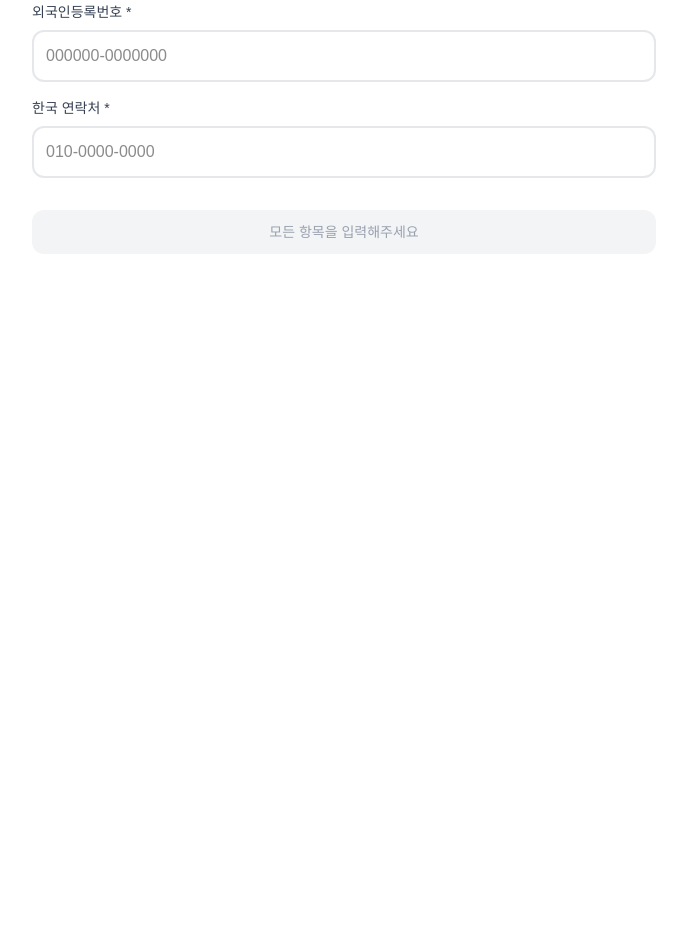
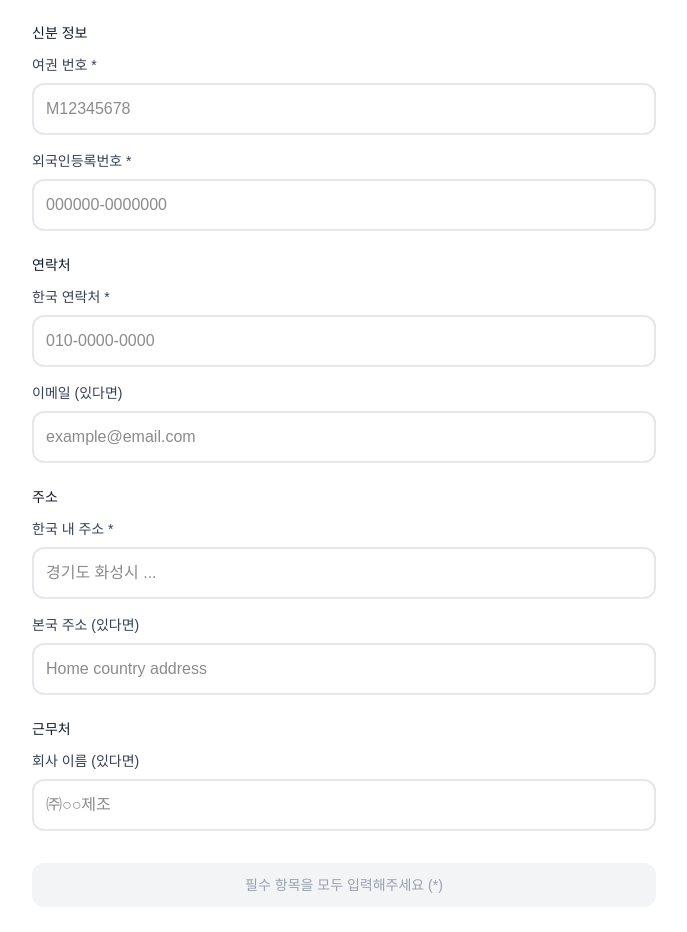
Before and after one commit to leesoyeol1213-glitch/immigration-helper, a Next.js app: page /start/step5 in a window 1280 px wide. Shown: the part 640-1572 px from the top of the page, without its empty margins (296-983 px from the left). Before the commit the page ends 934 px from the top, so only its background shows below. Built offline with nearby package versions, Linux system fonts and the light colour scheme.

Commit message:
feat: step5 입력란 확장 + PDF 필드 추가

```diff
--- a/app/start/step5/page.tsx
+++ b/app/start/step5/page.tsx
@@ -1,21 +1,46 @@
 "use client";
 
-import { useState } from "react";
+import { useState, useEffect } from "react";
 import Link from "next/link";
 
 export default function Step5Page() {
   const [name, setName] = useState("");
   const [nameKr, setNameKr] = useState("");
+  const [nationality, setNationality] = useState("");
   const [passport, setPassport] = useState("");
   const [alienNo, setAlienNo] = useState("");
   const [phone, setPhone] = useState("");
+  const [addressKr, setAddressKr] = useState("");
+  const [addressHome, setAddressHome] = useState("");
+  const [email, setEmail] = useState("");
+  const [companyName, setCompanyName] = useState("");
 
-  const isValid = name && passport && alienNo && phone;
+  useEffect(() => {
+    const saved = sessionStorage.getItem("personal_info");
+    if (saved) {
+      const data = JSON.parse(saved);
+      setName(data.name || "");
+      setNameKr(data.nameKr || "");
+      setNationality(data.nationality || "");
+      setPassport(data.passport || "");
+      setAlienNo(data.alienNo || "");
+      setPhone(data.phone || "");
+      setAddressKr(data.addressKr || "");
+      setAddressHome(data.addressHome || "");
+      setEmail(data.email || "");
+      setCompanyName(data.companyName || "");
+    }
+  }, []);
+
+  const isValid = name && passport && alienNo && phone && nationality && addressKr;
 
   const handleNext = () => {
     sessionStorage.setItem(
       "personal_info",
-      JSON.stringify({ name, nameKr, passport, alienNo, phone })
+      JSON.stringify({
+        name, nameKr, nationality, passport, alienNo,
+        phone, addressKr, addressHome, email, companyName,
+      })
     );
     window.location.href = "/start/result";
   };
@@ -30,9 +55,7 @@ export default function Step5Page() {
 
       <div className="max-w-2xl mx-auto px-6 pt-6">
         <div className="flex items-center gap-2 text-xs text-gray-500 mb-2">
-          <span>5 / 5</span>
-          <span>·</span>
-          <span>본인 정보 입력</span>
+          <span>5 / 5</span><span>·</span><span>본인 정보 입력</span>
         </div>
         <div className="h-1 bg-gray-100 rounded-full overflow-hidden">
           <div className="h-full bg-blue-700 rounded-full" style={{ width: "100%" }}></div>
@@ -54,94 +77,119 @@ export default function Step5Page() {
               개인정보는 저장되지 않습니다
             </p>
             <p className="text-xs text-green-700 leading-relaxed">
-              여기서 입력한 정보는 우리 서버나 브라우저에 저장되지 않아요.
-              <br />
-              창을 닫으면 자동으로 사라집니다.
+              여기서 입력한 정보는 우리 서버에 저장되지 않아요. 창을 닫으면 자동으로 사라집니다.
             </p>
           </div>
         </div>
 
+        {/* 기본 정보 */}
+        <h3 className="text-sm font-medium text-gray-900 mb-3 mt-4">기본 정보</h3>
         <div className="space-y-4">
           <div>
             <label className="block text-sm font-medium text-gray-700 mb-2">
               영문 이름 (여권 기준) *
             </label>
-            <input
-              type="text"
-              value={name}
-              onChange={(e) => setName(e.target.value.toUpperCase())}
-              placeholder="HONG GIL DONG"
-              className="w-full p-3 text-base border-2 border-gray-200 rounded-xl focus:border-blue-700 focus:outline-none"
-            />
+            <input type="text" value={name} onChange={(e) => setName(e.target.value.toUpperCase())} placeholder="HONG GIL DONG"
+              className="w-full p-3 text-base border-2 border-gray-200 rounded-xl focus:border-blue-700 focus:outline-none" />
           </div>
 
           <div>
             <label className="block text-sm font-medium text-gray-700 mb-2">
               한글 이름 (있다면)
             </label>
-            <input
-              type="text"
-              value={nameKr}
-              onChange={(e) => setNameKr(e.target.value)}
-              placeholder="홍길동"
-              className="w-full p-3 text-base border-2 border-gray-200 rounded-xl focus:border-blue-700 focus:outline-none"
-            />
+            <input type="text" value={nameKr} onChange={(e) => setNameKr(e.target.value)} placeholder="홍길동"
+              className="w-full p-3 text-base border-2 border-gray-200 rounded-xl focus:border-blue-700 focus:outline-none" />
           </div>
 
           <div>
             <label className="block text-sm font-medium text-gray-700 mb-2">
+              국적 *
+            </label>
+            <input type="text" value={nationality} onChange={(e) => setNationality(e.target.value)} placeholder="베트남 / Vietnam"
+              className="w-full p-3 text-base border-2 border-gray-200 rounded-xl focus:border-blue-700 focus:outline-none" />
+          </div>
+        </div>
+
+        {/* 신분 정보 */}
+        <h3 className="text-sm font-medium text-gray-900 mb-3 mt-6">신분 정보</h3>
+        <div className="space-y-4">
+          <div>
+            <label className="block text-sm font-medium text-gray-700 mb-2">
               여권 번호 *
             </label>
-            <input
-              type="text"
-              value={passport}
-              onChange={(e) => setPassport(e.target.value.toUpperCase())}
-              placeholder="M12345678"
-              className="w-full p-3 text-base border-2 border-gray-200 rounded-xl focus:border-blue-700 focus:outline-none"
-            />
+            <input type="text" value={passport} onChange={(e) => setPassport(e.target.value.toUpperCase())} placeholder="M12345678"
+              className="w-full p-3 text-base border-2 border-gray-200 rounded-xl focus:border-blue-700 focus:outline-none" />
           </div>
 
           <div>
             <label className="block text-sm font-medium text-gray-700 mb-2">
               외국인등록번호 *
             </label>
-            <input
-              type="text"
-              value={alienNo}
-              onChange={(e) => setAlienNo(e.target.value)}
-              placeholder="000000-0000000"
-              className="w-full p-3 text-base border-2 border-gray-200 rounded-xl focus:border-blue-700 focus:outline-none"
-            />
+            <input type="text" value={alienNo} onChange={(e) => setAlienNo(e.target.value)} placeholder="000000-0000000"
+              className="w-full p-3 text-base border-2 border-gray-200 rounded-xl focus:border-blue-700 focus:outline-none" />
+          </div>
+        </div>
+
+        {/* 연락처 */}
+        <h3 className="text-sm font-medium text-gray-900 mb-3 mt-6">연락처</h3>
+        <div className="space-y-4">
+          <div>
+            <label className="block text-sm font-medium text-gray-700 mb-2">
+              한국 연락처 *
+            </label>
+            <input type="tel" value={phone} onChange={(e) => setPhone(e.target.value)} placeholder="010-0000-0000"
+              className="w-full p-3 text-base border-2 border-gray-200 rounded-xl focus:border-blue-700 focus:outline-none" />
           </div>
 
           <div>
             <label className="block text-sm font-medium text-gray-700 mb-2">
-              한국 연락처 *
+              이메일 (있다면)
             </label>
-            <input
-              type="tel"
-              value={phone}
-              onChange={(e) => setPhone(e.target.value)}
-              placeholder="010-0000-0000"
-              className="w-full p-3 text-base border-2 border-gray-200 rounded-xl focus:border-blue-700 focus:outline-none"
-            />
+            <input type="email" value={email} onChange={(e) => setEmail(e.target.value)} placeholder="example@email.com"
+              className="w-full p-3 text-base border-2 border-gray-200 rounded-xl focus:border-blue-700 focus:outline-none" />
           </div>
+        </div>
+
+        {/* 주소 */}
+        <h3 className="text-sm font-medium text-gray-900 mb-3 mt-6">주소</h3>
+        <div className="space-y-4">
+          <div>
+            <label className="block text-sm font-medium text-gray-700 mb-2">
+              한국 내 주소 *
+            </label>
+            <input type="text" value={addressKr} onChange={(e) => setAddressKr(e.target.value)} placeholder="경기도 화성시 ..."
+              className="w-full p-3 text-base border-2 border-gray-200 rounded-xl focus:border-blue-700 focus:outline-none" />
+          </div>
+
+          <div>
+            <label className="block text-sm font-medium text-gray-700 mb-2">
+              본국 주소 (있다면)
+            </label>
+            <input type="text" value={addressHome} onChange={(e) => setAddressHome(e.target.value)} placeholder="Home country address"
+              className="w-full p-3 text-base border-2 border-gray-200 rounded-xl focus:border-blue-700 focus:outline-none" />
+          </div>
+        </div>
+
+        {/* 근무처 */}
+        <h3 className="text-sm font-medium text-gray-900 mb-3 mt-6">근무처</h3>
+        <div>
+          <label className="block text-sm font-medium text-gray-700 mb-2">
+            회사 이름 (있다면)
+          </label>
+          <input type="text" value={companyName} onChange={(e) => setCompanyName(e.target.value)} placeholder="㈜○○제조"
+            className="w-full p-3 text-base border-2 border-gray-200 rounded-xl focus:border-blue-700 focus:outline-none" />
         </div>
 
         <div className="mt-8">
           {isValid ? (
-            <button
-              onClick={handleNext}
-              className="w-full px-6 py-3 rounded-xl font-medium text-sm bg-blue-700 text-white hover:bg-blue-800 transition-colors"
-            >
+            <button onClick={handleNext}
+              className="w-full px-6 py-3 rounded-xl font-medium text-sm bg-blue-700 text-white hover:bg-blue-800 transition-colors">
               결과 보기 →
             </button>
           ) : (
-            <button
-              disabled
-              className="w-full px-6 py-3 rounded-xl font-medium text-sm bg-gray-100 text-gray-400 cursor-not-allowed"
-            >
-              모든 항목을 입력해주세요
+            <button disabled
+              className="w-full px-6 py-3 rounded-xl font-medium text-sm bg-gray-100 text-gray-400 cursor-not-allowed">
+              필수 항목을 모두 입력해주세요 (*)
             </button>
           )}
         </div>
--- a/lib/pdf.ts
+++ b/lib/pdf.ts
@@ -4,55 +4,44 @@ import fontkit from "@pdf-lib/fontkit";
 export interface PdfData {
   name: string;
   nameKr: string;
+  nationality?: string;
   passport: string;
   alienNo: string;
   phone: string;
+  addressKr?: string;
+  addressHome?: string;
+  email?: string;
+  companyName?: string;
   expiry: string;
   company: string;
   address: string;
 }
 
-// 공식 양식의 빈 칸 좌표 (PDF 595x841 기준, y는 아래에서 위로)
-// PDF는 좌표가 아래에서 위로 증가. 측정한 top 값을 841에서 빼야 함.
+// 공식 양식 좌표 (595x841, y는 아래에서 위로)
 const FIELDS = {
-  // 체류기간 연장 체크박스 (자동 체크)
   extendCheckbox: { x: 28, y: 841 - 220 },
-
-  // 성명 - 영문
   surname: { x: 215, y: 841 - 305 },
   givenName: { x: 358, y: 841 - 305 },
-
-  // 한글 이름
   nameKr: { x: 130, y: 841 - 307 },
-
-  // 생년월일
   birthYear: { x: 205, y: 841 - 320 },
   birthMonth: { x: 265, y: 841 - 320 },
   birthDay: { x: 308, y: 841 - 320 },
-
-  // 외국인등록번호
+  nationality: { x: 490, y: 841 - 338 },
   alienNo: { x: 175, y: 841 - 358 },
-
-  // 여권번호
   passportNo: { x: 130, y: 841 - 378 },
-
-  // 대한민국 내 주소
   addressKr: { x: 130, y: 841 - 398 },
-
-  // 전화번호 / 휴대전화
-  phone: { x: 360, y: 841 - 421 },
-
-  // 신청일
+  phone: { x: 160, y: 841 - 421 },
+  addressHome: { x: 130, y: 841 - 444 },
+  email: { x: 360, y: 841 - 555 },
+  companyName: { x: 290, y: 841 - 500 },
   applicationDate: { x: 130, y: 841 - 588 },
 };
 
 export async function fillOfficialForm(data: PdfData): Promise<Uint8Array> {
-  // 1. 공식 양식 PDF 로드
   const formRes = await fetch("/forms/integrated-application.pdf");
   const formBytes = await formRes.arrayBuffer();
   const pdfDoc = await PDFDocument.load(formBytes);
 
-  // 2. 한글 폰트 로드
   pdfDoc.registerFontkit(fontkit);
   const fontRes = await fetch("/fonts/NotoSansKR-Regular.ttf");
   const fontBytes = await fontRes.arrayBuffer();
@@ -60,53 +49,55 @@ export async function fillOfficialForm(data: PdfData): Promise<Uint8Array> {
 
   const page = pdfDoc.getPages()[0];
 
-  // 3. 영문 이름 분리 (HONG GIL DONG → HONG / GIL DONG)
   const nameParts = data.name.trim().split(/\s+/);
   const surname = nameParts[0] || "";
   const givenName = nameParts.slice(1).join(" ") || "";
 
-  // 4. 외국인등록번호 + 생년월일 추출
-  // 외국인등록번호 형식: 000000-0000000
-  // 앞 6자리가 생년월일 (YYMMDD)
   const cleanAlienNo = data.alienNo.replace(/[^\d]/g, "");
   const birthYy = cleanAlienNo.substring(0, 2);
   const birthMm = cleanAlienNo.substring(2, 4);
   const birthDd = cleanAlienNo.substring(4, 6);
-  // 연도 추정: 7번째 숫자가 1~4면 19xx, 5~8이면 20xx
   const seventhDigit = parseInt(cleanAlienNo.charAt(6) || "0");
   const birthYear = seventhDigit >= 5 ? "20" + birthYy : "19" + birthYy;
 
-  // 5. 오늘 날짜 (신청일)
   const today = new Date();
   const todayStr = `${today.getFullYear()}.${String(today.getMonth() + 1).padStart(2, "0")}.${String(today.getDate()).padStart(2, "0")}`;
 
-  // 6. 텍스트 그리기 함수
-  const draw = (text: string, x: number, y: number, size = 9) => {
+  const draw = (text: string | undefined, x: number, y: number, size = 9) => {
     if (!text) return;
     page.drawText(text, { x, y, size, font, color: rgb(0, 0, 0) });
   };
 
-  // 7. 각 필드 채우기
-  // 체크박스 (체류기간 연장)
+  // 체크박스
   draw("V", FIELDS.extendCheckbox.x, FIELDS.extendCheckbox.y, 11);
 
-  // 영문 이름
+  // 이름
   draw(surname, FIELDS.surname.x, FIELDS.surname.y);
   draw(givenName, FIELDS.givenName.x, FIELDS.givenName.y);
+  draw(data.nameKr, FIELDS.nameKr.x, FIELDS.nameKr.y);
 
   // 생년월일
   draw(birthYear, FIELDS.birthYear.x, FIELDS.birthYear.y);
   draw(birthMm, FIELDS.birthMonth.x, FIELDS.birthMonth.y);
   draw(birthDd, FIELDS.birthDay.x, FIELDS.birthDay.y);
 
-  // 외국인등록번호
+  // 국적
+  draw(data.nationality, FIELDS.nationality.x, FIELDS.nationality.y);
+
+  // 번호들
   draw(data.alienNo, FIELDS.alienNo.x, FIELDS.alienNo.y);
-
-  // 여권번호
   draw(data.passport, FIELDS.passportNo.x, FIELDS.passportNo.y);
 
-  // 전화번호
+  // 주소
+  draw(data.addressKr, FIELDS.addressKr.x, FIELDS.addressKr.y);
+  draw(data.addressHome, FIELDS.addressHome.x, FIELDS.addressHome.y);
+
+  // 연락처
   draw(data.phone, FIELDS.phone.x, FIELDS.phone.y);
+  draw(data.email, FIELDS.email.x, FIELDS.email.y);
+
+  // 회사
+  draw(data.companyName, FIELDS.companyName.x, FIELDS.companyName.y);
 
   // 신청일
   draw(todayStr, FIELDS.applicationDate.x, FIELDS.applicationDate.y);
@@ -114,17 +105,15 @@ export async function fillOfficialForm(data: PdfData): Promise<Uint8Array> {
   return await pdfDoc.save();
 }
 
-// === 기존 정보 요약지 PDF (그대로 유지) ===
+// === 정보 요약지 PDF ===
 export async function generatePdf(data: PdfData): Promise<Uint8Array> {
   const fontRes = await fetch("/fonts/NotoSansKR-Regular.ttf");
   const fontBytes = await fontRes.arrayBuffer();
-
   const fontBoldRes = await fetch("/fonts/NotoSansKR-Bold.ttf");
   const fontBoldBytes = await fontBoldRes.arrayBuffer();
 
   const pdfDoc = await PDFDocument.create();
   pdfDoc.registerFontkit(fontkit);
-
   const font = await pdfDoc.embedFont(fontBytes);
   const fontBold = await pdfDoc.embedFont(fontBoldBytes);
 
@@ -134,11 +123,9 @@ export async function generatePdf(data: PdfData): Promise<Uint8Array> {
   page.drawText("외국인 체류기간 연장 허가 신청서 (요약지)", {
     x: 50, y: height - 60, size: 16, font: fontBold,
   });
-
   page.drawText("Application Summary - For Reference Only", {
     x: 50, y: height - 80, size: 9, font, color: rgb(0.4, 0.4, 0.4),
   });
-
   page.drawLine({
     start: { x: 50, y: height - 95 },
     end: { x: width - 50, y: height - 95 },
@@ -146,48 +133,35 @@ export async function generatePdf(data: PdfData): Promise<Uint8Array> {
   });
 
   let y = height - 130;
-  const lineHeight = 28;
+  const lh = 28;
 
   page.drawText("■ 본인 정보 (Personal Information)", {
     x: 50, y, size: 12, font: fontBold,
   });
-  y -= lineHeight;
+  y -= lh;
 
   const fields = [
-    { label: "영문 이름 (Name in English)", value: data.name },
-    { label: "한글 이름 (Name in Korean)", value: data.nameKr || "-" },
-    { label: "여권 번호 (Passport No.)", value: data.passport },
-    { label: "외국인등록번호 (Alien Reg. No.)", value: data.alienNo },
-    { label: "한국 연락처 (Phone in Korea)", value: data.phone },
-    { label: "체류기간 만료일 (Expiry Date)", value: data.expiry },
+    { label: "영문 이름", value: data.name },
+    { label: "한글 이름", value: data.nameKr || "-" },
+    { label: "국적", value: data.nationality || "-" },
+    { label: "여권 번호", value: data.passport },
+    { label: "외국인등록번호", value: data.alienNo },
+    { label: "한국 연락처", value: data.phone },
+    { label: "이메일", value: data.email || "-" },
+    { label: "한국 내 주소", value: data.addressKr || "-" },
+    { label: "본국 주소", value: data.addressHome || "-" },
+    { label: "회사", value: data.companyName || "-" },
+    { label: "체류기간 만료일", value: data.expiry },
   ];
 
   for (const f of fields) {
     page.drawText(f.label, { x: 60, y, size: 9, font, color: rgb(0.3, 0.3, 0.3) });
     page.drawText(f.value, { x: 60, y: y - 14, size: 11, font: fontBold });
-    y -= lineHeight + 4;
-  }
-
-  y -= 10;
-  page.drawText("■ 신청 상황 (Application Details)", {
-    x: 50, y, size: 12, font: fontBold,
-  });
-  y -= lineHeight;
-
-  const situation = [
-    { label: "비자 종류", value: "E-9 (비전문 취업)" },
-    { label: "회사 변경 여부", value: data.company === "changed" ? "변경됨" : "동일" },
-    { label: "주소 변경 여부", value: data.address === "changed" ? "변경됨" : "동일" },
-  ];
-
-  for (const f of situation) {
-    page.drawText(f.label, { x: 60, y, size: 9, font, color: rgb(0.3, 0.3, 0.3) });
-    page.drawText(f.value, { x: 60, y: y - 14, size: 11, font: fontBold });
-    y -= lineHeight + 4;
+    y -= lh + 2;
   }
 
   page.drawText("※ 본 양식은 정보 확인용 요약지입니다. 공식 양식은 별도 출력하세요.", {
-    x: 50, y: 80, size: 8, font, color: rgb(0.5, 0.5, 0.5),
+    x: 50, y: 60, size: 8, font, color: rgb(0.5, 0.5, 0.5),
   });
 
   return await pdfDoc.save();
```
